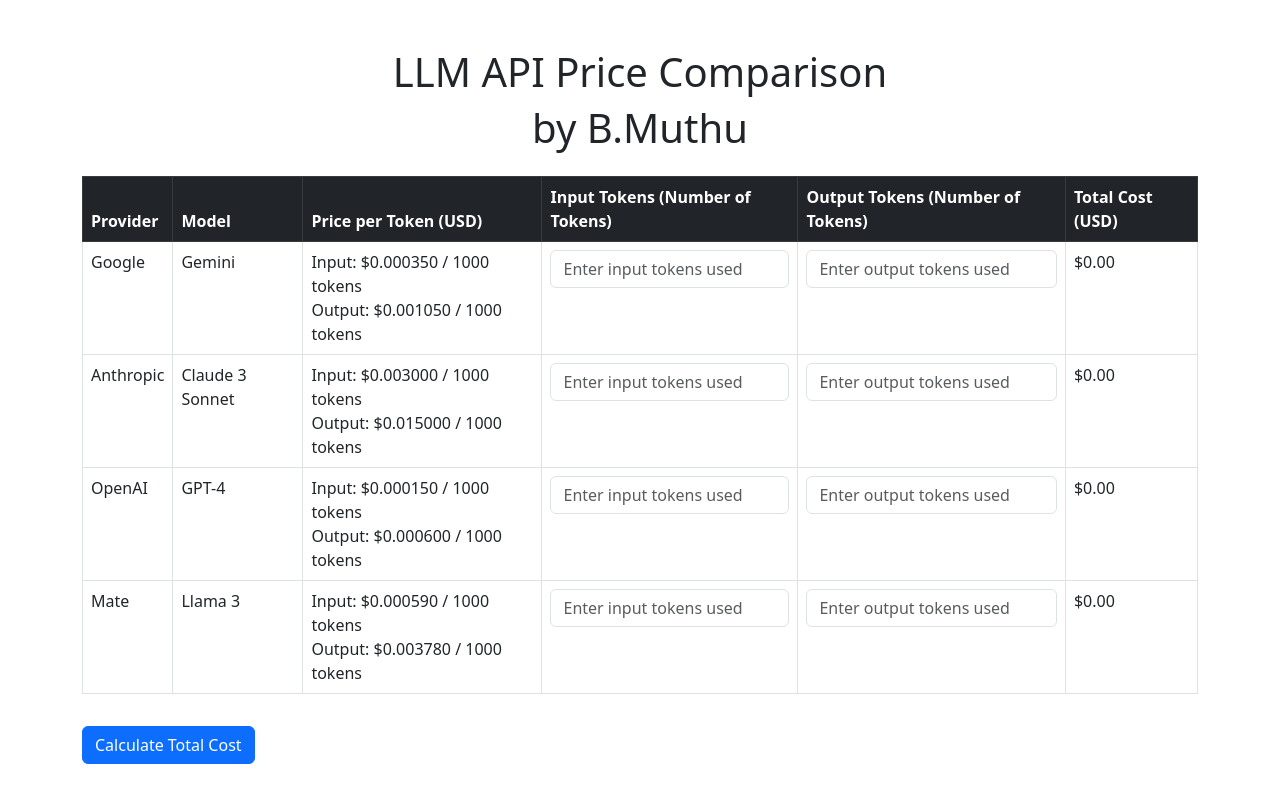
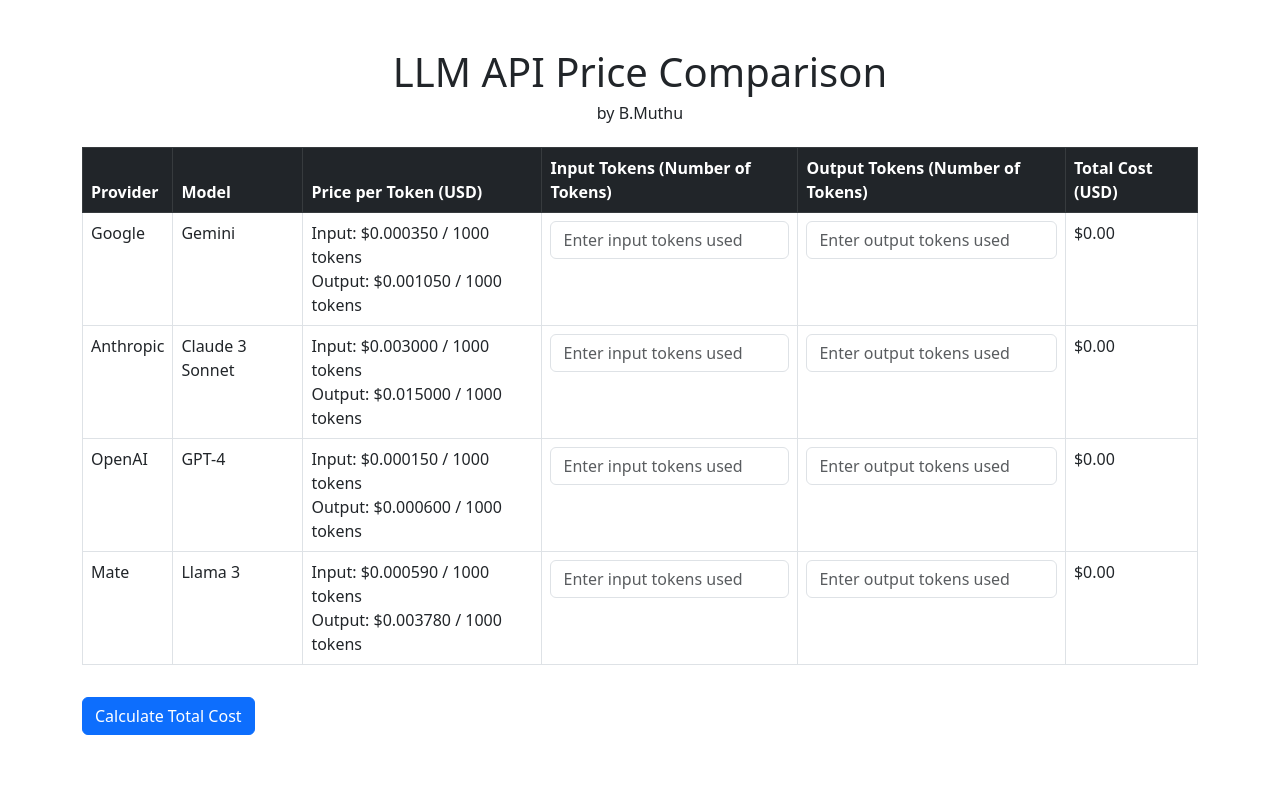
Before and after one commit to muthuks2020/llmprice, a plain HTML site: page index.html in a window 1280 px wide. Drawn offline with nearby package versions, Linux system fonts and the light colour scheme.

Commit message:
Update index.html

```diff
--- a/index.html
+++ b/index.html
@@ -10,7 +10,7 @@
 
 <div class="container mt-5">
     <h1 class="text-center">LLM API Price Comparison</h1>
-    <h1 class="text-center">by B.Muthu</h1>
+    <h6 class="text-center">by B.Muthu</h1>
     <table class="table table-bordered mt-4">
         <thead class="table-dark">
             <tr>
```
